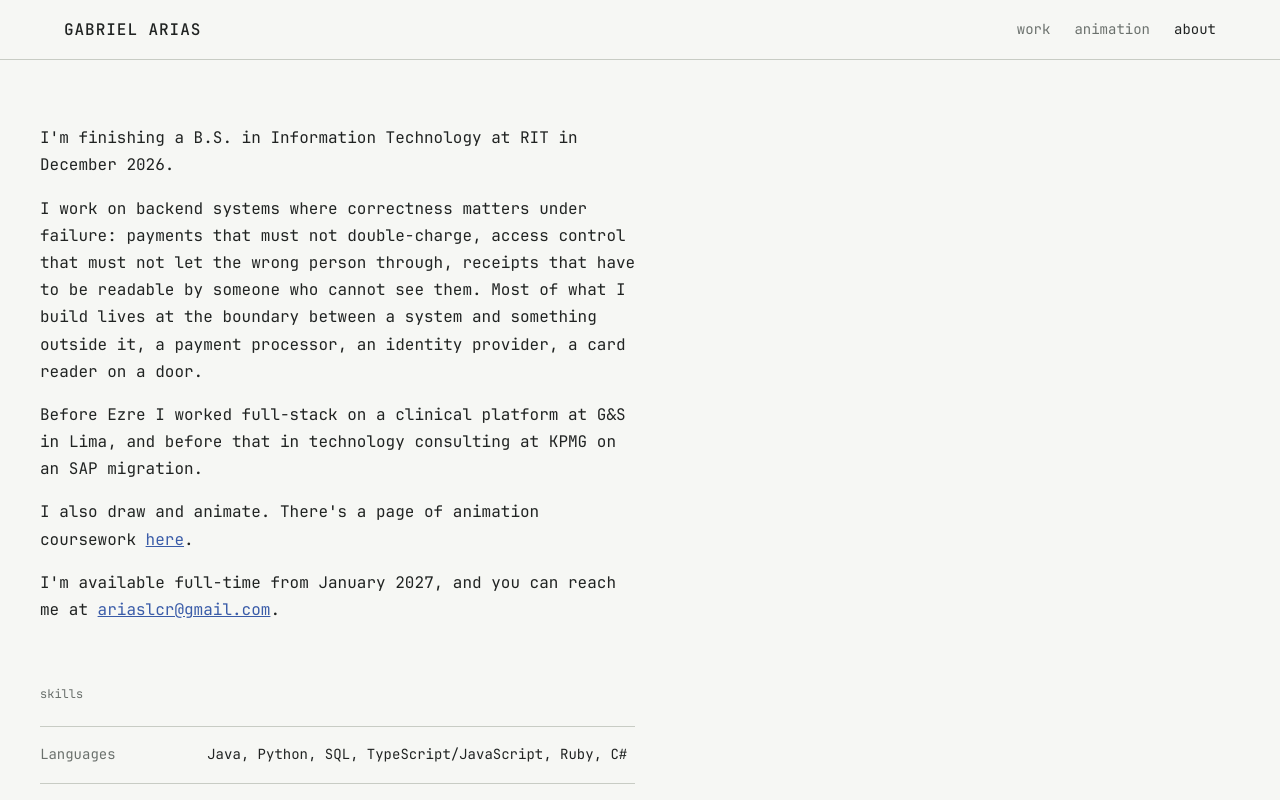
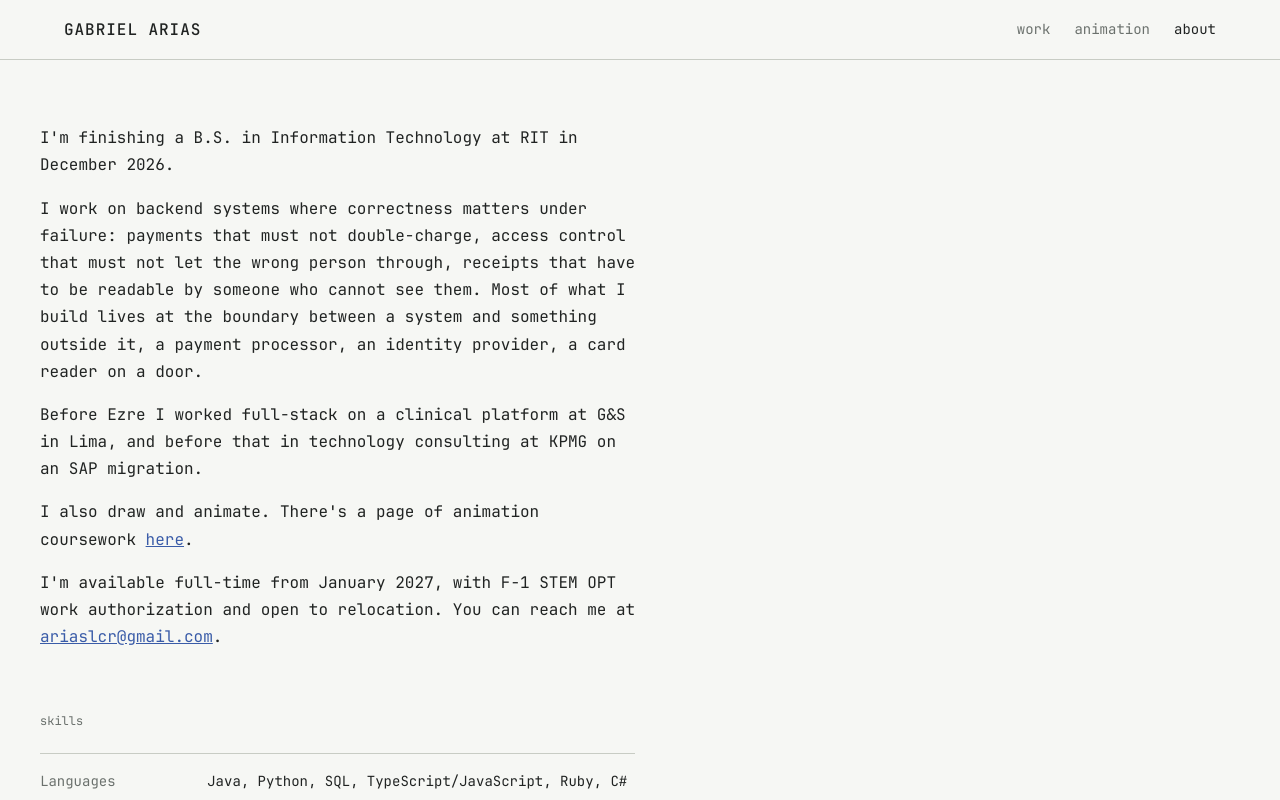
Before and after one commit to AriasLcr/dev-portfolio, a React (Vite) app: page /about in a window 1280 px wide. Shown: the top 800 px of the page. Built offline with nearby package versions, Linux system fonts and the light colour scheme.

Commit message:
Added work authorization to the about and landing page

```diff
--- a/src/content/about.ts
+++ b/src/content/about.ts
@@ -11,7 +11,7 @@ export const bio: BioParagraph[] = [
     ".",
   ],
   [
-    "I'm available full-time from January 2027, and you can reach me at ",
+    "I'm available full-time from January 2027, with F-1 STEM OPT work authorization and open to relocation. You can reach me at ",
     { text: "ariaslcr@gmail.com", href: "mailto:ariaslcr@gmail.com" },
     ".",
   ],
--- a/src/pages/Landing.tsx
+++ b/src/pages/Landing.tsx
@@ -19,7 +19,7 @@ export function Landing() {
               and low-vision customers can read. Tech lead on a makerspace platform delivered for
               an external client.
             </p>
-            <p>Available full-time from January 2027.</p>
+            <p>Available full-time from January 2027. F-1 STEM OPT work authorization. Open to relocation.</p>
           </Prose>
         </div>
       </section>
```
